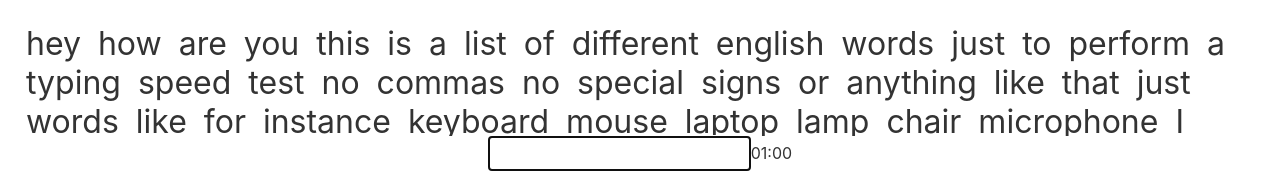
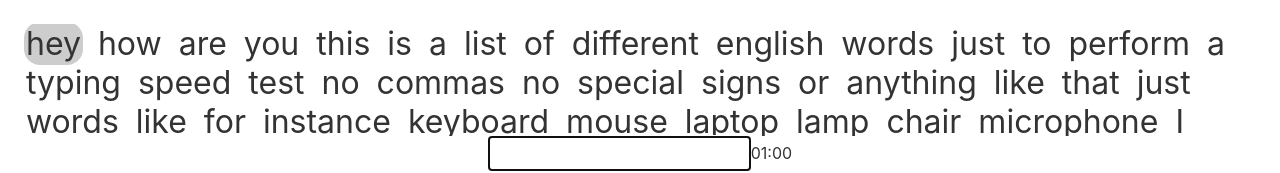
Before and after one commit to davidgape89/typing-speed-test, a Svelte app: page / in a window 1280 px wide. Shown: the top 173 px of the page. Built offline with nearby package versions, Linux system fonts and the light colour scheme.

Commit message:
test: textviewer tests

```diff
--- a/src/components/TextViewer.svelte
+++ b/src/components/TextViewer.svelte
@@ -1,12 +1,12 @@
 <script lang="ts">
     import { afterUpdate } from "svelte";
 
-    export let words;
-    export let wordStack;
-    export let activeInput;
+    export let words = [];
+    export let wordStack = [];
+    export let activeInput = null;
 
     afterUpdate(() => {
-        const activeEl: HTMLElement | null = document.querySelector('.isActive');
+        const activeEl: HTMLElement | null = document.querySelector('.active');
         if(activeEl) activeEl.scrollIntoView({block: 'center'});
     });
 </script>
@@ -14,9 +14,9 @@
 <div class="text-viewer">
     {#each words as word, i}
         <span
-            class:isActive={wordStack.length === i && words[i].startsWith(activeInput)}
-            class:isValid={wordStack[i] && wordStack[i] === words[i]}
-            class:isInvalid={wordStack[i] && wordStack[i] !== words[i]}>
+            class:active={wordStack.length === i}
+            class:valid={wordStack[i] && wordStack[i] === words[i]}
+            class:invalid={wordStack[i] && wordStack[i] !== words[i]}>
             {word}
         </span>
         <span> </span>
@@ -37,15 +37,15 @@
         padding: 2px;
     }
 
-    span.isActive {
+    .active {
         background-color: lighten(grey, 30);
     }
 
-    .isInvalid {
+    .invalid {
         background-color: lighten(red, 30);
     }
 
-    .isValid {
+    .valid {
         background-color: lighten(green, 50);
     }
 </style>
```
Also changed, not shown: 2 other files (tests, documents, lock files or other folders).
